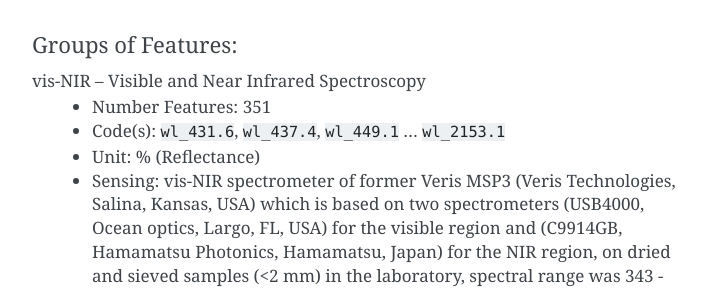
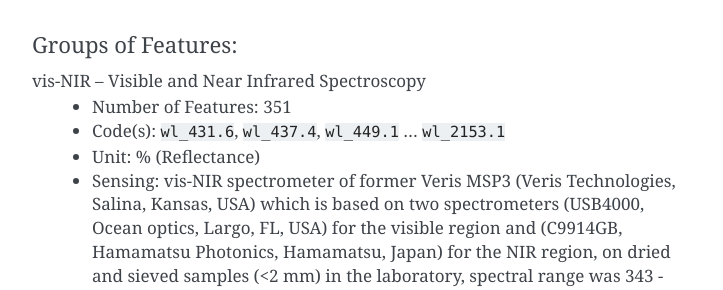
Before and after one commit to a11to1n3/LimeSoDa, a Sphinx documentation site: the page built from docs/source/datasets/SSP_58.rst, in a window 1280 px wide and 900 px high, scrolled down 1256 px. Shown: the part 165-455 px from the top of the window, without its empty margins (388-1111 px from the left). Built offline with Sphinx 7.4.7, drawn with Linux system fonts in a browser that asks for light colours; pages that are not in the unit, such as notebooks, are missing from menus.

Commit message:
Update SSP_58.rst

```diff
--- a/docs/source/datasets/SSP_58.rst
+++ b/docs/source/datasets/SSP_58.rst
@@ -56,7 +56,7 @@ Groups of Features:
 """""""""""""""""
 
 vis-NIR – Visible and Near Infrared Spectroscopy
-    * Number Features: 351
+    * Number of Features: 351
     * Code(s): ``wl_431.6``, ``wl_437.4``, ``wl_449.1`` ... ``wl_2153.1``
     * Unit: % (Reflectance)
     * Sensing: vis-NIR spectrometer of former Veris MSP3 (Veris Technologies, Salina, Kansas, USA) which is based on two spectrometers (USB4000, Ocean optics, Largo, FL, USA) for the visible region and (C9914GB, Hamamatsu Photonics, Hamamatsu, Japan) for the NIR region, on dried and sieved samples (<2 mm) in the laboratory, spectral range was 343 - 2,200 nm at ~5 nm intervals
```
